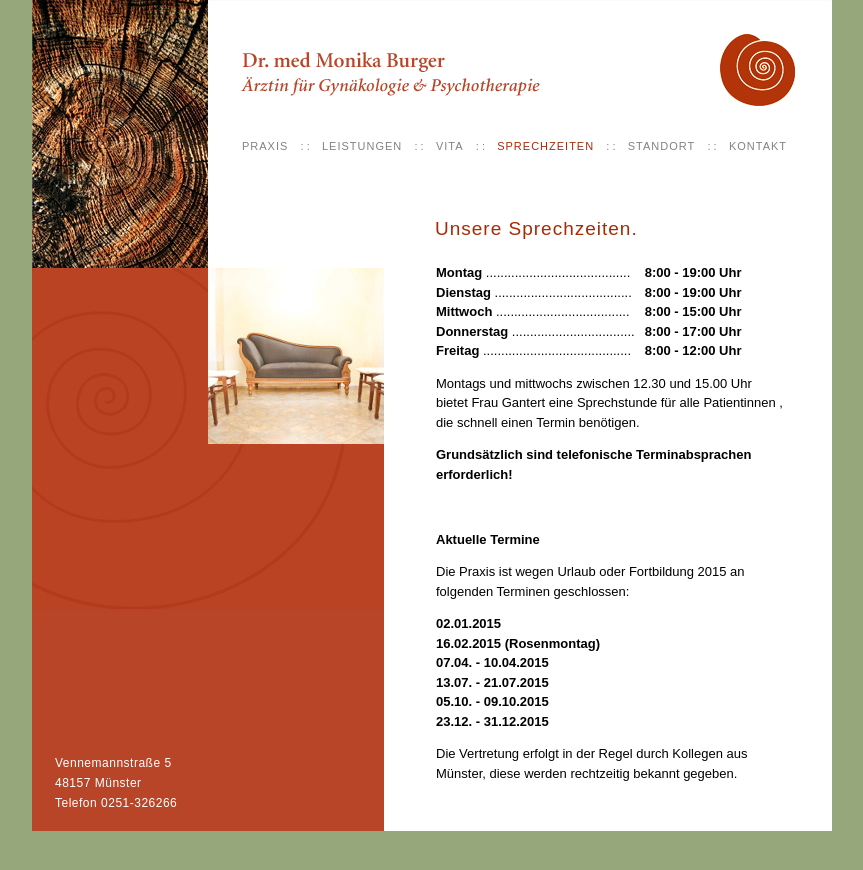
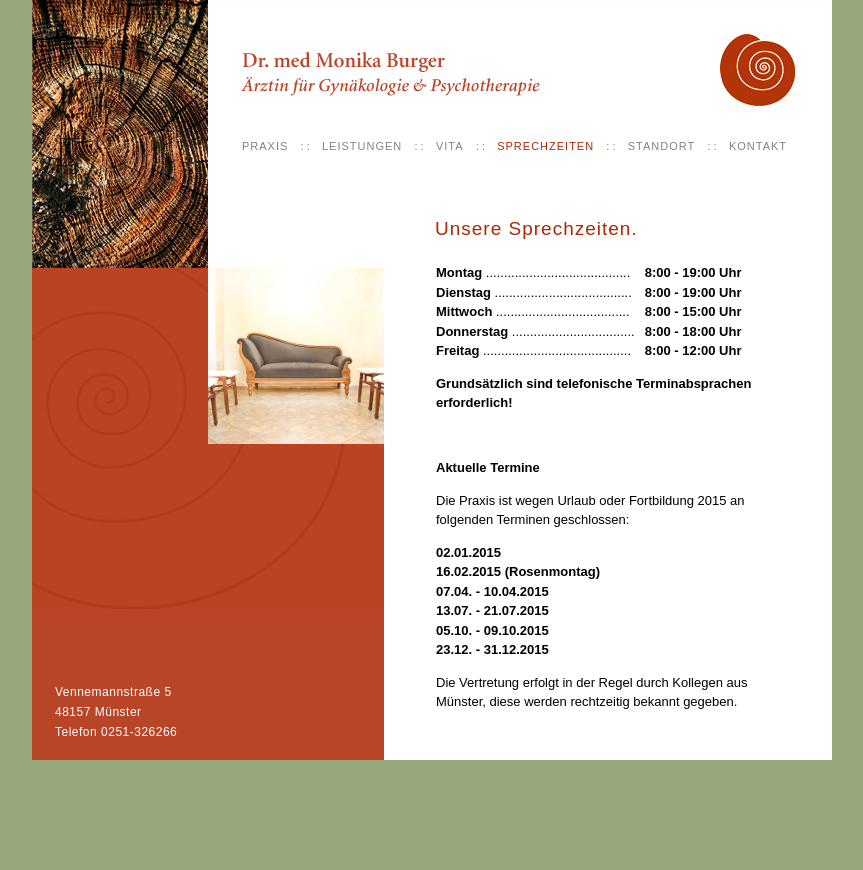
Before and after one commit to drmonikaburger/drmonikaburger.github.com, a Jekyll site: the page built from sprechzeiten.html, in a window 1280 px wide. Shown: the top 870 px of the page, without its empty margins (208-1071 px from the left). Built offline with Jekyll 4.4.1, drawn with Linux system fonts in a browser that asks for light colours.

Commit message:
changed sprechzeiten

```diff
--- a/sprechzeiten.html
+++ b/sprechzeiten.html
@@ -23,7 +23,7 @@ show_address: true
 	</tr>
 	<tr>
 		<td>Donnerstag <span class="sprechzeiten--dots">..................................</span></td>
-		<td>8:00 - 17:00 Uhr</td>
+		<td>8:00 - 18:00 Uhr</td>
 	</tr>
 	<tr>
 		<td>Freitag <span class="sprechzeiten--dots">.........................................</span></td>
@@ -31,8 +31,6 @@ show_address: true
 	</tr>
   </tbody>
 </table>
-
-<p>Montags und mittwochs zwischen 12.30 und 15.00 Uhr bietet Frau Gantert eine Sprechstunde für alle Patientinnen , die schnell einen Termin benötigen.</p>
 
 <p><strong>Grundsätzlich sind telefonische Terminabsprachen erforderlich!</strong></p>
 
```
